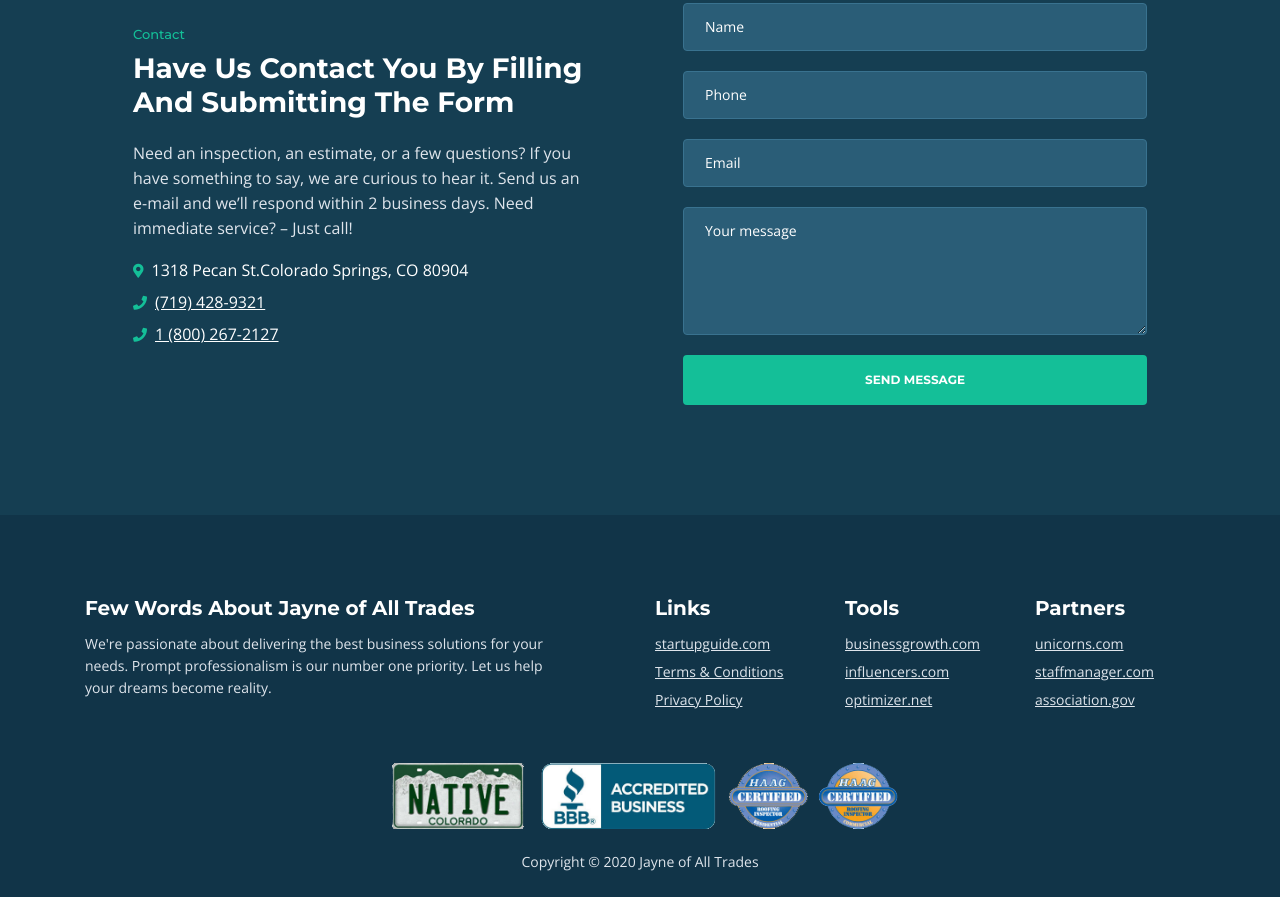
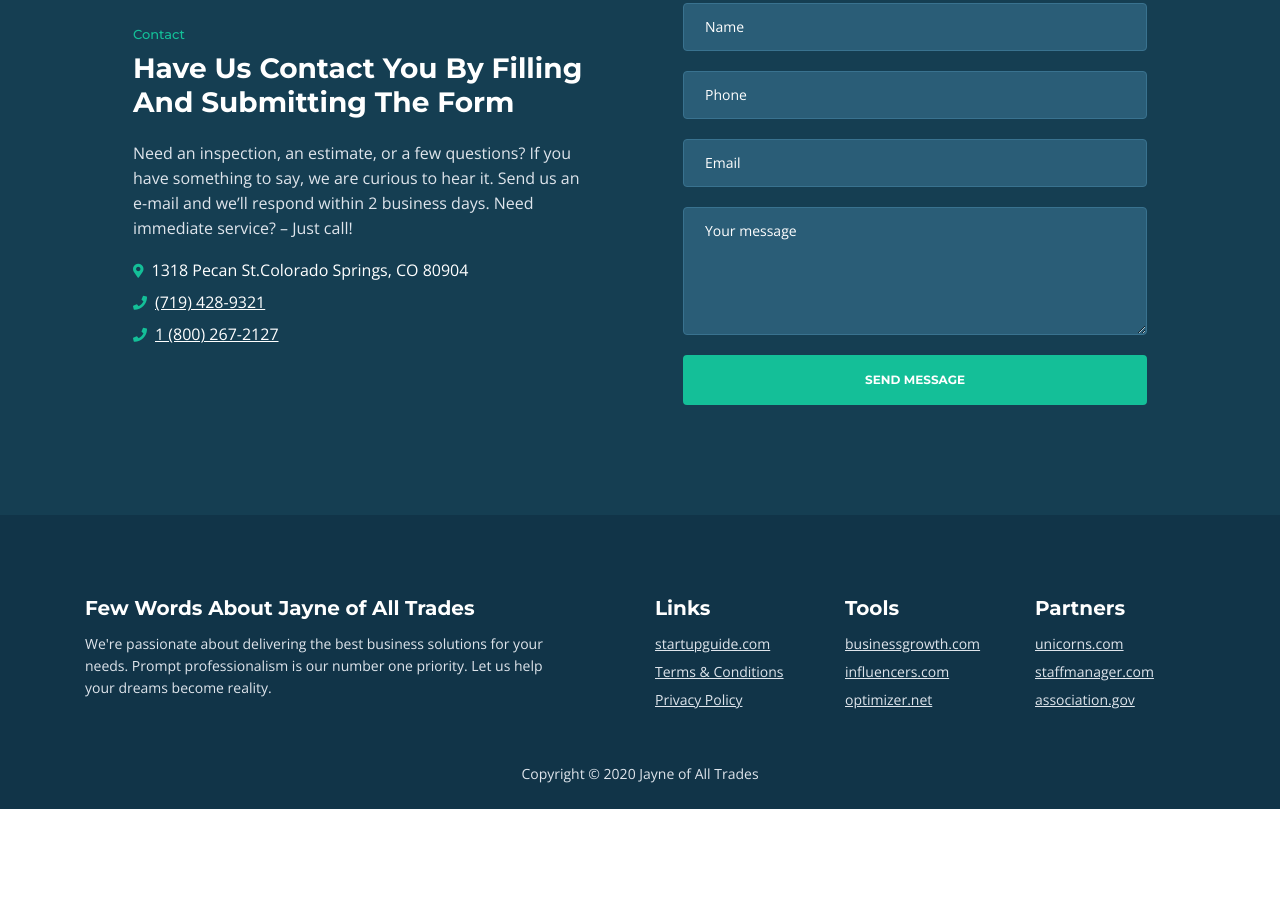
Before and after one commit to DrTeapot/DrTeapot.github.io, a plain HTML site: page index.html in a window 1280 px wide. Shown: the part 4839-5736 px from the top of the page. After the commit the page ends 5648 px from the top, so only its background shows below. Drawn offline with nearby package versions, Linux system fonts and the light colour scheme.

Commit message:
Update index.html

```diff
--- a/index.html
+++ b/index.html
@@ -765,8 +765,7 @@
         <div class="container">
             <div class="row">
                 <div class="col-lg-12">
-
-                    <p class="p-small"><img src="images/image-asset.png"><br><br>Copyright © 2020 <a href="https://inovatik.com">Jayne of All Trades</a></p>
+                    <p class="p-small">Copyright © 2020 <a href="https://inovatik.com">Jayne of All Trades</a></p>
                 </div> <!-- end of col -->
             </div> <!-- enf of row -->
         </div> <!-- end of container -->
```
Lines whose indentation alone changed are shown as unchanged.
